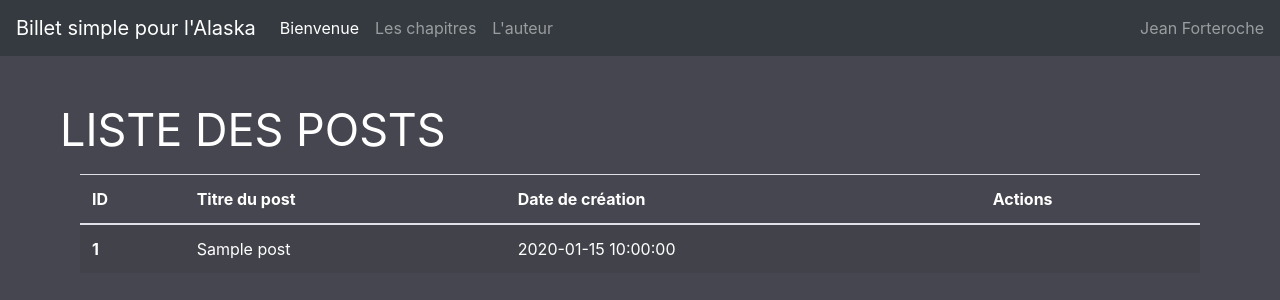
After one commit to Arkansio/OpenClassrooms-Project-3, a PHP site: template app/views/listPosts.php in a window 1280 px wide. The commit adds this page. Shown: the top 300 px of the page. Run offline with PHP 8.4, Linux system fonts and the light colour scheme; the template is opened without the code that fills it: most values are stand-ins (such as "Sample title", 1, 10 or a date in 2020); some libraries are stand-ins or nearby versions.

Commit message:
admin can list the posts

```diff
--- /dev/null
+++ b/app/views/listPosts.php
@@ -0,0 +1,34 @@
+<?php $title = 'Chapitres' ?>
+
+<?php ob_start(); ?>
+
+<div class="title_left animated bounceInLeft">
+    Liste des posts
+</div>
+
+<div class="listPosts container animated fadeIn">
+    <table class="table table-striped">
+        <thead>
+            <tr>
+                <th scope="col">ID</th>
+                <th scope="col">Titre du post</th>
+                <th scope="col">Date de création</th>
+                <th scope="col">Actions</th>
+            </tr>
+        </thead>
+        <tbody>
+            <?php while ($post = $posts->fetch()): ?>
+                <tr>
+                    <th scope="row"><?php echo $post['id']; ?></th>
+                    <td><?php echo htmlspecialchars($post['title']); ?></td>
+                    <td><?php echo $post['date']; ?> </td>
+                    <td></td>
+                </tr>
+            <?php endwhile; ?>
+        </tbody>
+    </table>
+</div>
+
+<?php $content = ob_get_clean(); ?>
+
+<?php require('template.php'); ?>
--- a/public/css/style.css
+++ b/public/css/style.css
@@ -183,6 +183,10 @@ div.container.admin .basicForm .welcome {
     margin-bottom: 10px;
 }
 
+.listPosts {
+    padding: 10px;
+}
+
 @media all and (max-width: 600px) {
     .title_welcome {
         font-size: 2.5em;
```
Also changed, not shown: admin/listPosts/index.php (added, +7 -0 lines), app/controllers/Backend.php (+9 -0 lines), app/models/PostManager.php (+7 -0 lines).
